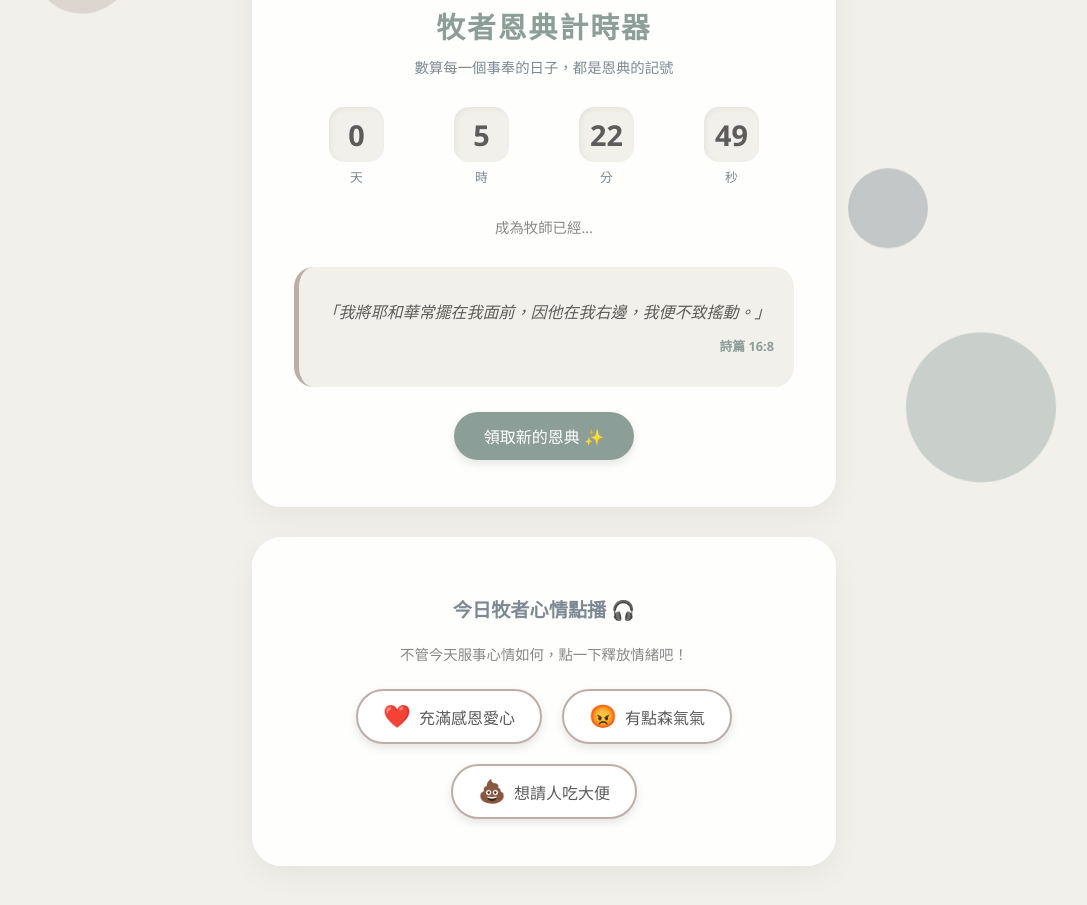
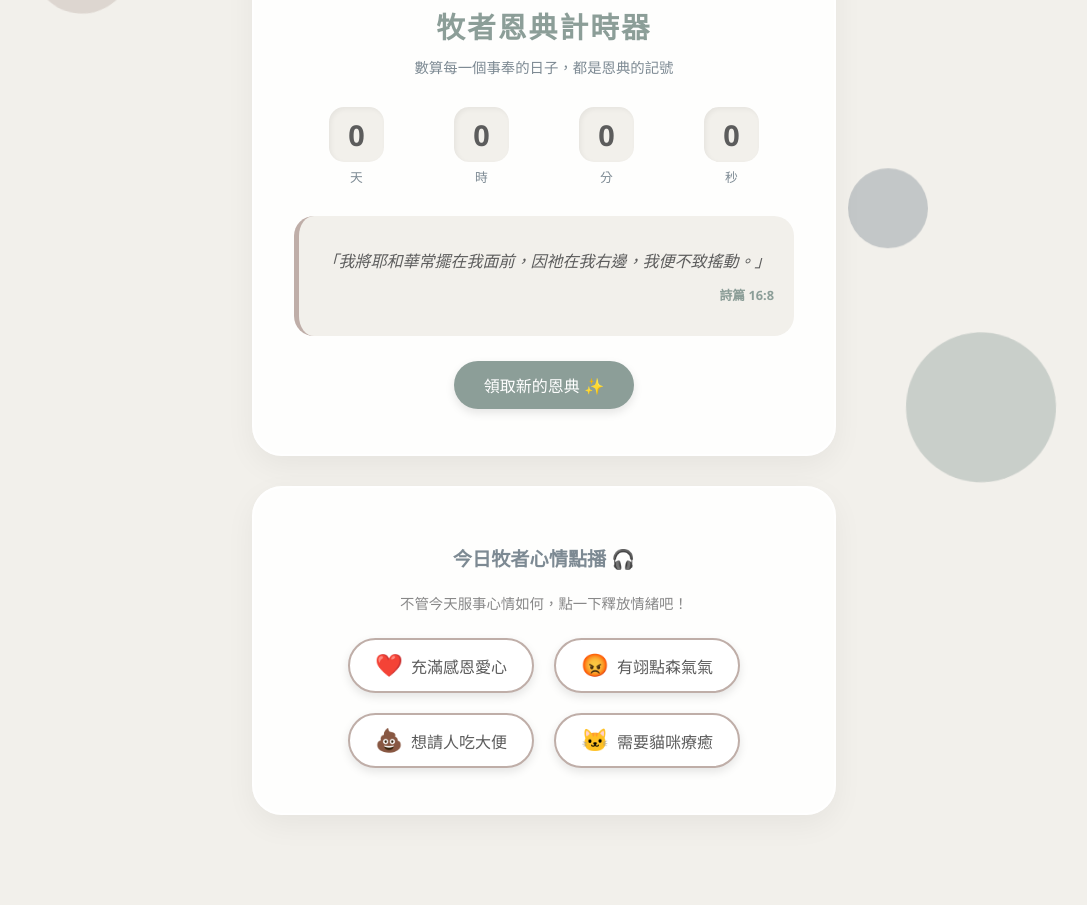
Before and after one commit to samuel86102/pastor-rt, a plain HTML site: page index.html in a window 1280 px wide. Shown: the part 151-1056 px from the top of the page, without its empty margins (96-1183 px from the left). After the commit the page ends 1016 px from the top, so only its background shows below. Drawn offline with Linux system fonts and the light colour scheme.

Commit message:
add cat emoji

```diff
--- a/index.html
+++ b/index.html
@@ -273,12 +273,16 @@
             </div>
         </div>
 
+		<!-- 暫時隱藏-->
+		<!--
+
         <div>
             <p style="font-size: 0.9rem; color: #888;">成為牧師已經...</p>
         </div>
+		-->
 
         <div class="verse-card">
-            <div class="verse-text" id="verse-content">「我將耶和華常擺在我面前，因他在我右邊，我便不致搖動。」</div>
+            <div class="verse-text" id="verse-content">「我將耶和華常擺在我面前，因祂在我右邊，我便不致搖動。」</div>
             <div class="verse-ref" id="verse-ref">詩篇 16:8</div>
         </div>
 
@@ -294,10 +298,13 @@
                 <span>❤️</span> 充滿感恩愛心
             </button>
             <button class="btn mood-btn mood-angry" onclick="releaseEmojis('😡')">
-                <span>😡</span> 有點森氣氣
+                <span>😡</span> 有翊點森氣氣
             </button>
             <button class="btn mood-btn mood-poop" onclick="releaseEmojis('💩')">
                 <span>💩</span> 想請人吃大便
+            </button>
+            <button class="btn mood-btn mood-cat" onclick="releaseEmojis('🐱')">
+                <span>🐱</span> 需要貓咪療癒
             </button>
         </div>
     </div>
@@ -311,7 +318,7 @@
         // ==========================================
 
         // 假設按立日期是 2024年 1月 1日 上午10點 (請修改這裡)
-        const ordinationDate = new Date(2025, 10, 28, 10, 0, 0);
+        const ordinationDate = new Date(2025, 10, 29, 14, 30, 0);
 
         // 恩典經文庫 (您可以自由新增)
         const verses = [
```
